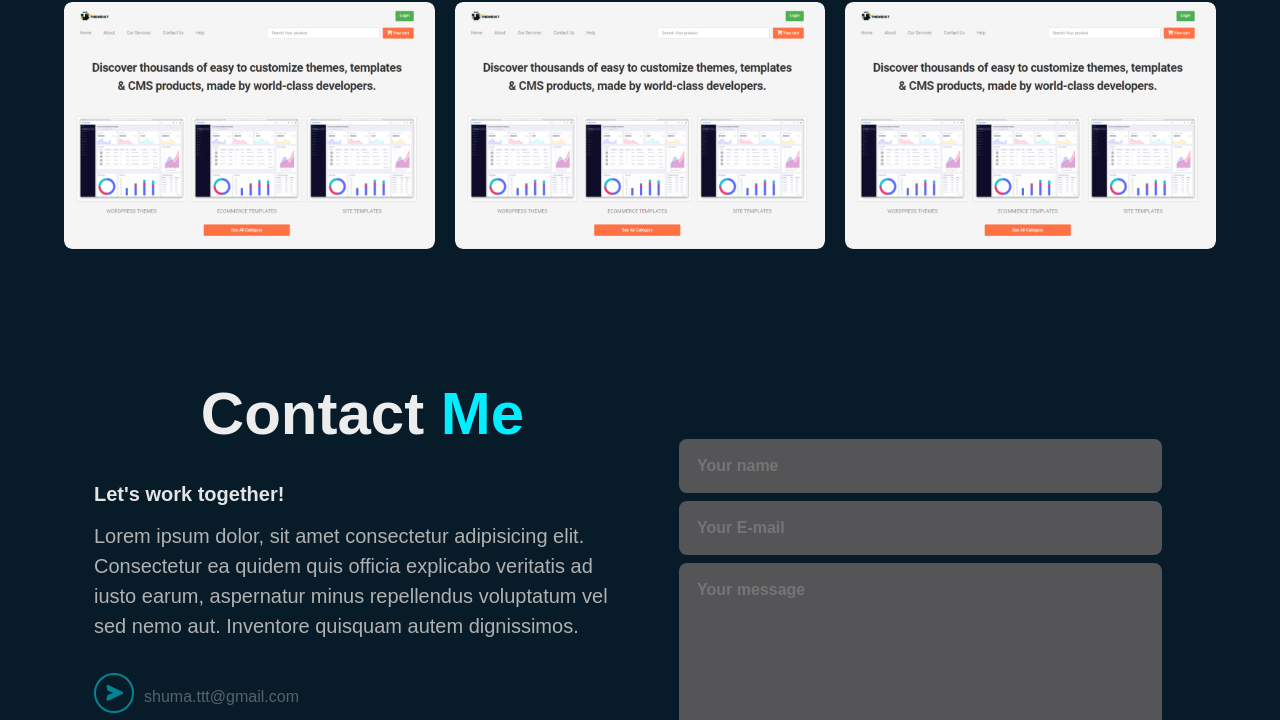
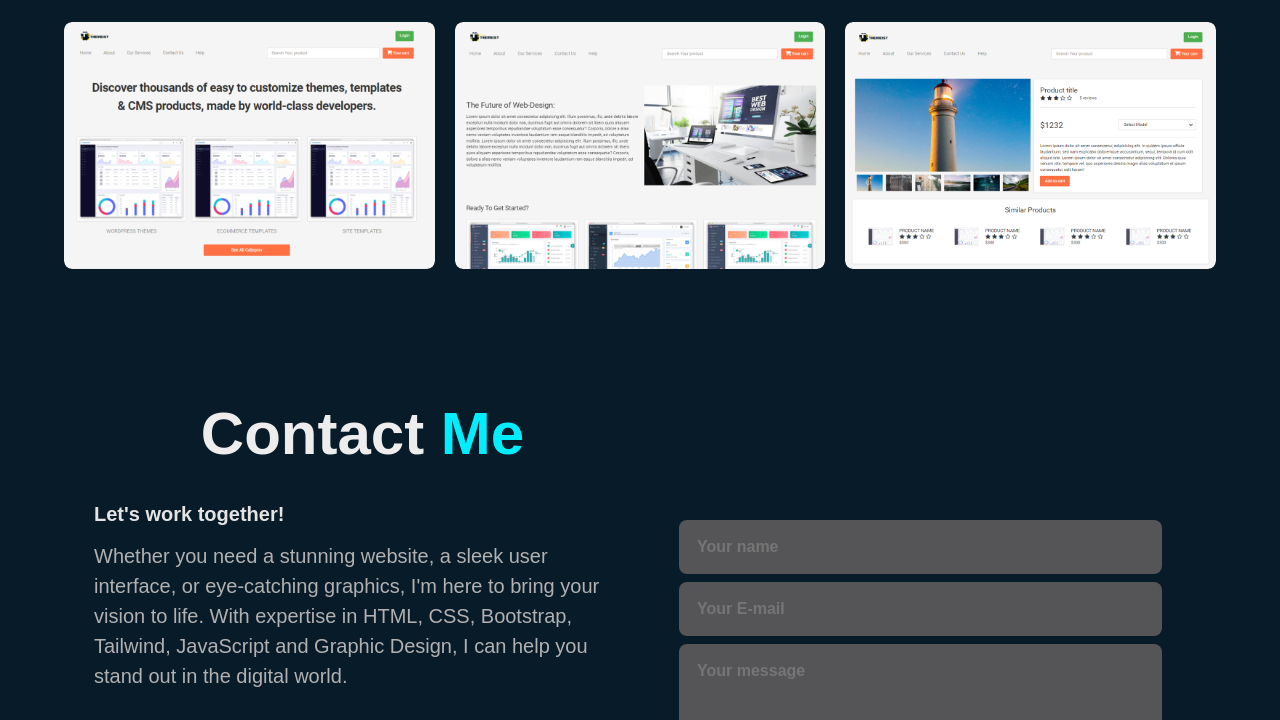
Before and after one commit to MimiShuma/my-portfolio, a plain HTML site: page index.html in a window 1280 px wide. Shown: the part 3645-4365 px from the top of the page. Drawn offline with nearby package versions, Linux system fonts and the light colour scheme.

Commit message:
minor changes in contact section.

```diff
--- a/assets/css/style.css
+++ b/assets/css/style.css
@@ -536,6 +536,7 @@ section {
     display: grid;
     grid-template-columns: repeat(auto-fit, minmax(359px, auto));
     gap: 20px;
+    margin-top: 20px;
 }
 
 .card {
@@ -580,7 +581,7 @@ section {
 .layer p {
     color: #000;
     font-size: 1rem;
-    line-height: 1.8;
+    line-height: 1;
 }
 
 .layer a {
--- a/index.html
+++ b/index.html
@@ -50,6 +50,8 @@
             <span class="home-img-hover"></span>
         </section>
         <!-- /hero section  -->
+
+
         <!-- about section  -->
         <section class="about" id="aboutSection">
             <div class="about-img-section">
@@ -222,24 +224,33 @@
                         <div class="card">
                             <img src="./assets/images/themeist.png" alt="">
                             <div class="layer">
-                                <h5>Web Design</h5>
-                                <p>Lorem ipsum dolor sit amet, consectetur adipisicing elit. Recusandae, possimus?</p>
+                                <h5>UI/UX Design</h5>
+                                <p>E-commerce website built with Limitless Theme! Featuring 15+ dynamic web pages,
+                                    captivating design, and seamless user interaction. Grateful to my amazing team for
+                                    their invaluable support in achieving this milestone. Ready to revolutionize online
+                                    shopping!</p>
                                 <a href="#"><i class="bx bx-link-external"></i></a>
                             </div>
                         </div>
                         <div class="card">
-                            <img src="./assets/images/themeist.png" alt="">
+                            <img src="./assets/images/themeist2.png" alt="">
                             <div class="layer">
                                 <h5>Web Design</h5>
-                                <p>Lorem ipsum dolor sit amet, consectetur adipisicing elit. Recusandae, possimus?</p>
+                                <p>E-commerce website built with Limitless Theme! Featuring 15+ dynamic web pages,
+                                    captivating design, and seamless user interaction. Grateful to my amazing team for
+                                    their invaluable support in achieving this milestone. Ready to revolutionize online
+                                    shopping!</p>
                                 <a href="#"><i class="bx bx-link-external"></i></a>
                             </div>
                         </div>
                         <div class="card">
-                            <img src="./assets/images/themeist.png" alt="">
+                            <img src="./assets/images/themeist3.png" alt="">
                             <div class="layer">
-                                <h5>Web Design</h5>
-                                <p>Lorem ipsum dolor sit amet, consectetur adipisicing elit. Recusandae, possimus?</p>
+                                <h5>E-commerce Template</h5>
+                                <p>E-commerce website built with Limitless Theme! Featuring 15+ dynamic web pages,
+                                    captivating design, and seamless user interaction. Grateful to my amazing team for
+                                    their invaluable support in achieving this milestone. Ready to revolutionize online
+                                    shopping!</p>
                                 <a href="#"><i class="bx bx-link-external"></i></a>
                             </div>
                         </div>
@@ -255,11 +266,11 @@
             <div class="contact-text">
                 <h2 class="sub-title">Contact <span>Me</span></h2>
                 <h4>Let's work together!</h4>
-                <p>Lorem ipsum dolor, sit amet consectetur adipisicing elit. Consectetur ea quidem quis officia
-                    explicabo
-                    veritatis ad iusto earum, aspernatur minus repellendus voluptatum vel sed nemo aut. Inventore
-                    quisquam
-                    autem dignissimos.</p>
+                <p>Whether you need a stunning website, a sleek user interface, or eye-catching graphics, I'm here to
+                    bring your vision to life. With expertise in HTML, CSS, Bootstrap, Tailwind, JavaScript and Graphic
+                    Design, I can help you stand out in the digital world.</p>
+
+                <p>Reach out today and let's discuss how we can collaborate on your next project!</p>
                 <ul class="contact-list">
                     <li><a href="#"><i class='bx bxs-send contact-icons'></i>shuma.ttt@gmail.com</a>
                     </li>
```
Also changed, not shown: assets/images/themeist2.png (added), assets/images/themeist3.png (added).
